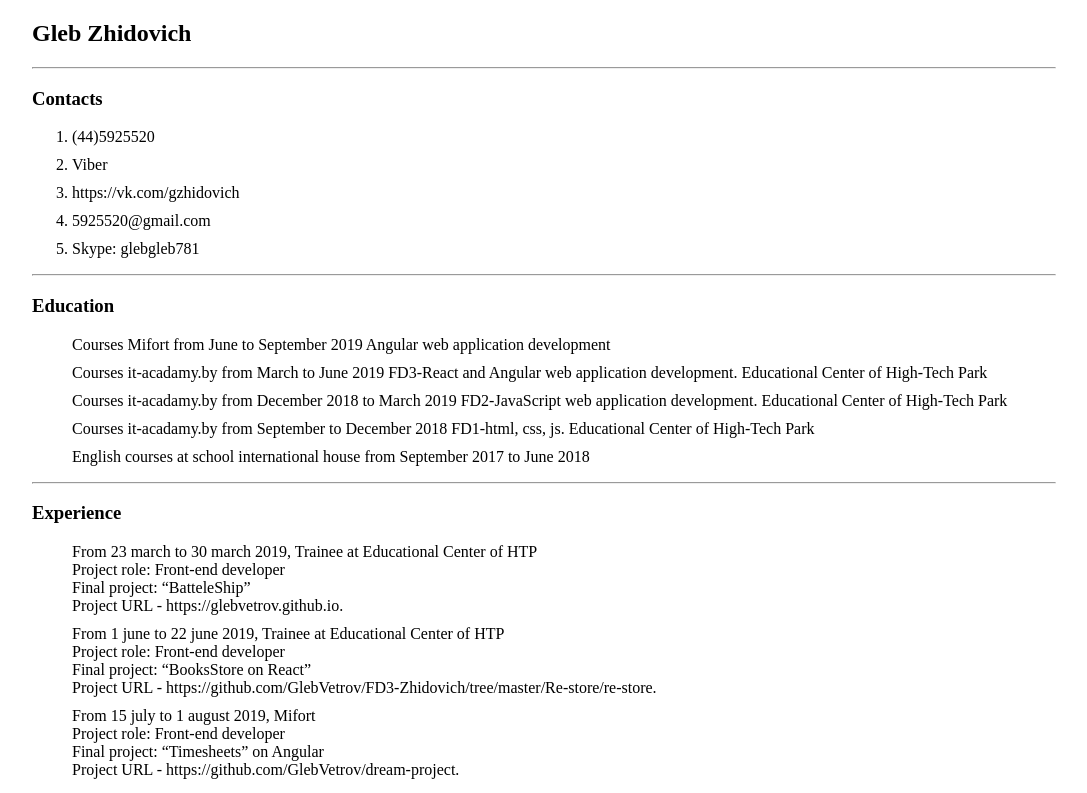
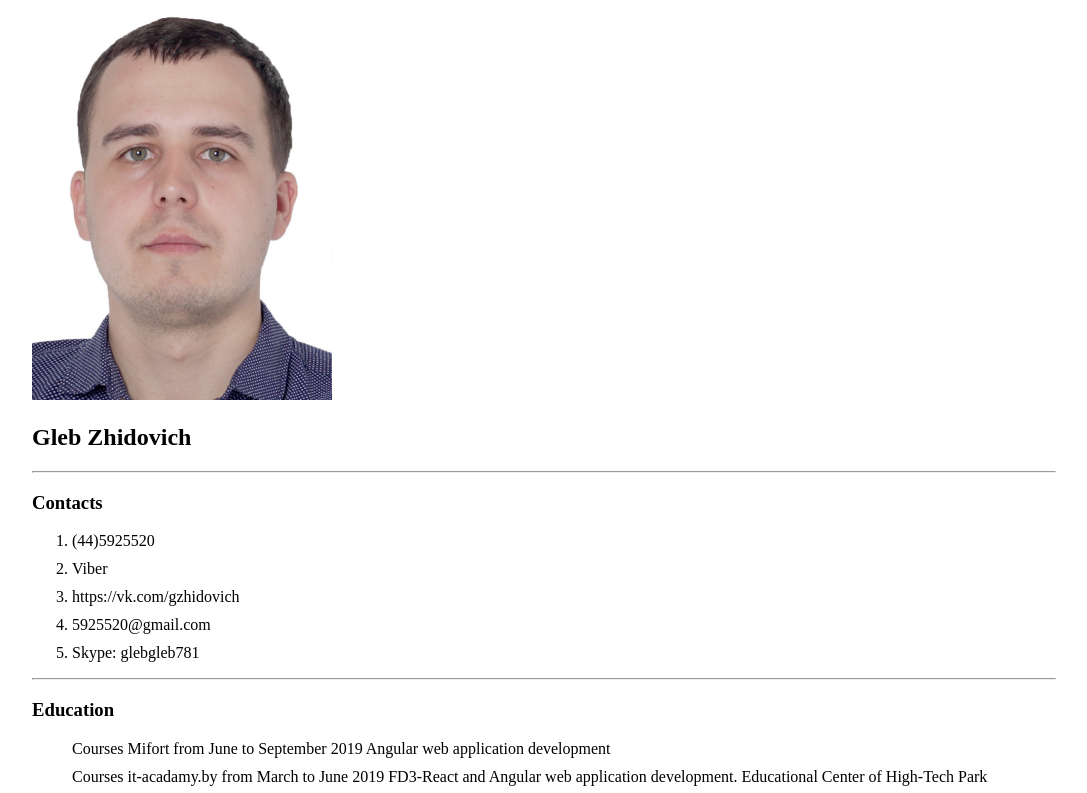
Before and after one commit to GlebVetrov/rsschool-cv, a plain HTML site: page index.html in a window 1280 px wide. Shown: the top 793 px of the page, without its empty margins (96-1183 px from the left). Drawn offline with Linux system fonts and the light colour scheme.

Commit message:
feat: add img on page

```diff
--- a/index.html
+++ b/index.html
@@ -8,6 +8,7 @@
 <body>
     <div class="wrapper">
         <section>
+            <img src="photo.jpg" alt="person"  width="300">
             <h1>
                 Gleb Zhidovich
             </h1>
```
Also changed, not shown: photo.jpg (added).
